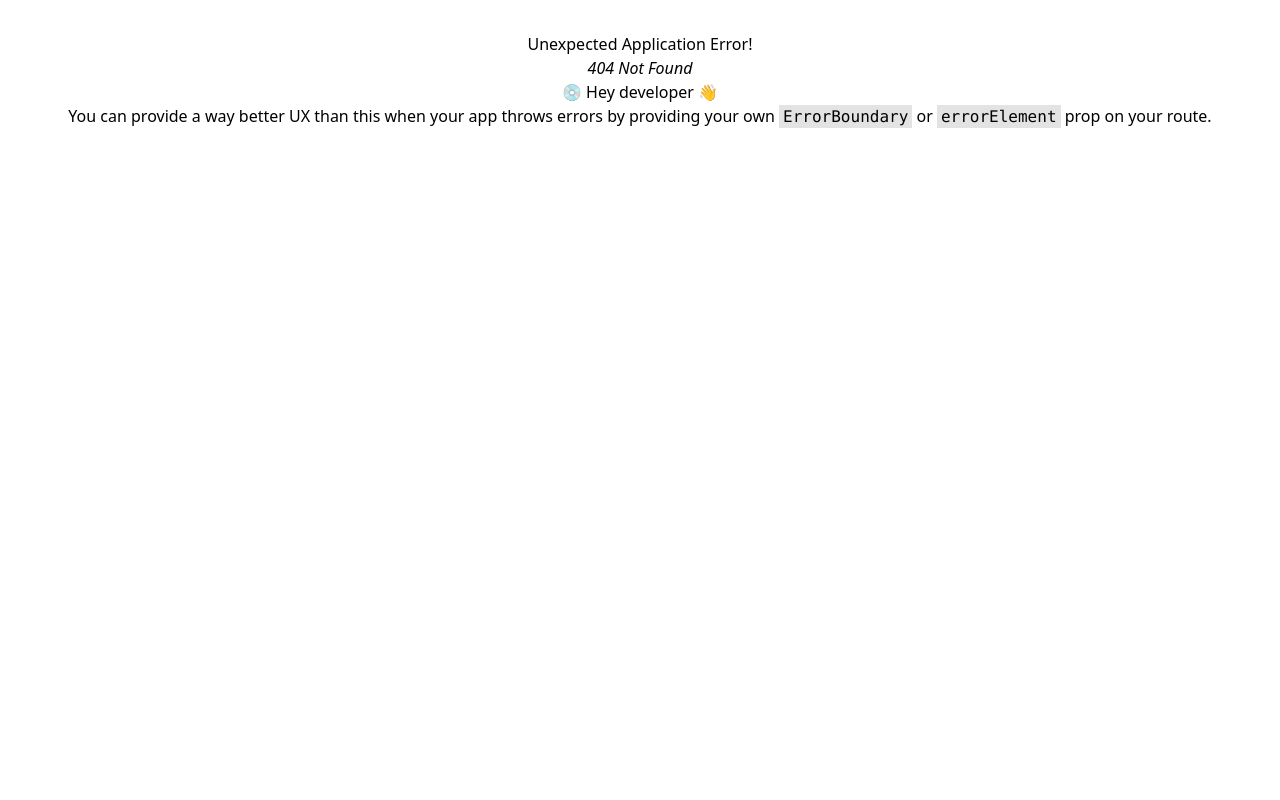
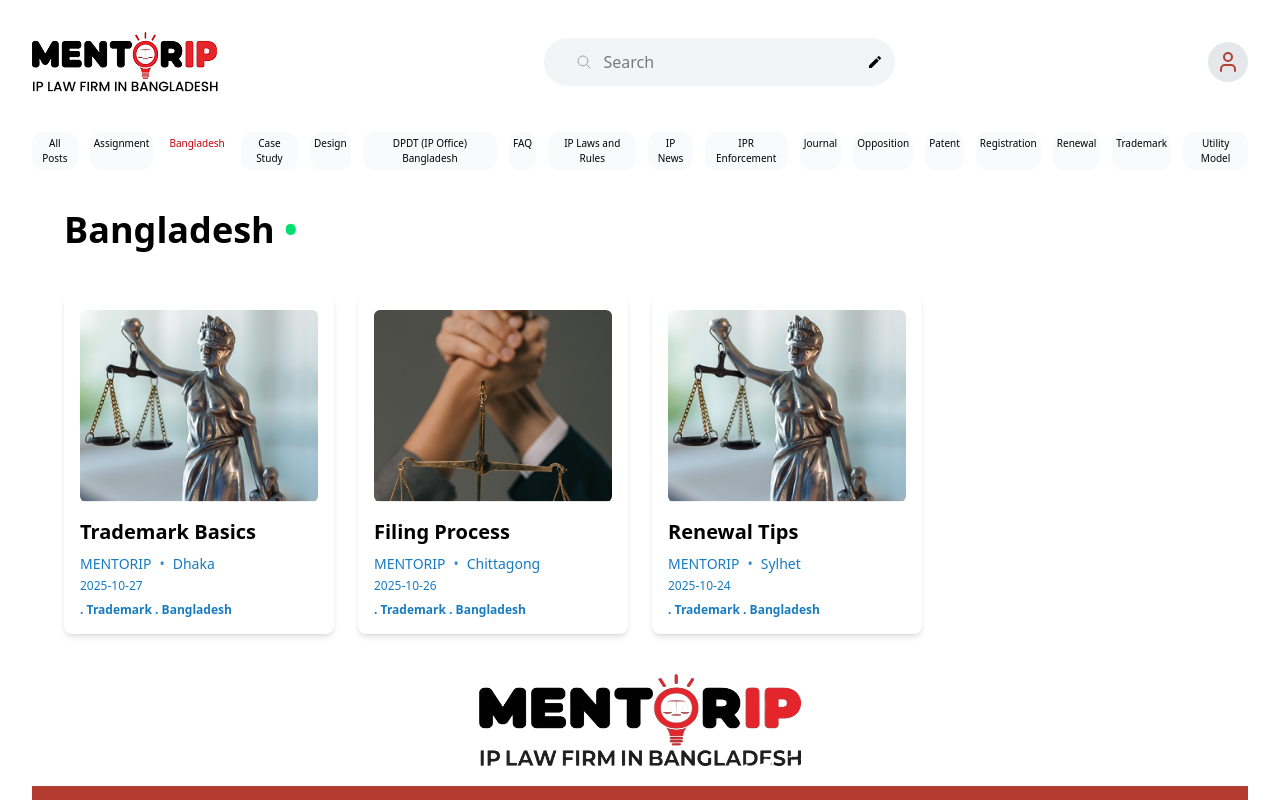
Before and after one commit to Wasifa-Tahsin/MentorIP, a React (Vite) app: page /bangladesh in a window 1280 px wide. Before the commit this address had no page. Shown: the top 800 px of the page. Built offline with nearby package versions, Linux system fonts and the light colour scheme.

Commit message:
practice

```diff
--- a/src/Components/Account/LoginToAccount.jsx
+++ b/src/Components/Account/LoginToAccount.jsx
@@ -1,9 +1,10 @@
 import React from 'react';
 import { FaEye } from 'react-icons/fa';
+import { NavLink } from 'react-router';
 
 const LoginToAccount = () => {
   return (
-    <div className=" flex justify-center items-center mt-20 px-4">
+    <div className=" flex justify-center items-center mt-20 mb-20 px-4">
       <div className="w-full max-w-md bg-white p-8 rounded-lg shadow-md">
         {/* Title */}
         <h2 className="text-2xl font-semibold text-gray-600 text-center mb-2">
@@ -43,9 +44,9 @@ const LoginToAccount = () => {
               <input type="checkbox" className="w-4 h-4" />
               Remember Password
             </label>
-            <button type="button" className="text-gray-500 hover:underline">
+            <NavLink to='/forgetPassword'><button type="button" className="text-gray-500 hover:underline">
               Forget Password?
-            </button>
+            </button></NavLink>
           </div>
 
           {/* Sign In */}
@@ -57,12 +58,12 @@ const LoginToAccount = () => {
           </button>
 
           {/* Sign Up */}
-          <button
+         <NavLink to='/registerAccount'> <button
             type="button"
             className="text-[#1D4ED8] mt-2 hover:underline"
           >
             Sign Up
-          </button>
+          </button></NavLink>
         </form>
       </div>
     </div>
--- a/src/Components/Account/Register.jsx
+++ b/src/Components/Account/Register.jsx
@@ -1,5 +1,6 @@
 import React from 'react';
 import { FaEyeSlash } from 'react-icons/fa';
+import { NavLink } from 'react-router';
 
 
 const Register = () => {
@@ -81,12 +82,12 @@ const Register = () => {
         </button>
 
         {/* Sign In Link */}
-        <button
+       <NavLink to='/login'> <button
           type="button"
           className="mt-4 text-[#1D4ED8] hover:underline"
         >
           Sign In
-        </button>
+        </button></NavLink>
 
       </form>
     </div>
--- a/src/Components/AllPAges.jsx/AssignmentPage.jsx
+++ b/src/Components/AllPAges.jsx/AssignmentPage.jsx
@@ -25,8 +25,9 @@ const AssignmentPage = () => {
 
         {/* Left Text Section */}
         <div className="text-left w-full md:w-1/2">
+        <span>5 posts</span>
           <h2 className="text-2xl sm:text-3xl md:text-4xl font-bold mb-4 text-gray-900">
-            Assignment
+            Assignment <span className="text-green-400">•</span>
           </h2>
           <p className="text-gray-700 text-[15px] sm:text-[17px] md:text-[18px] leading-relaxed">
             We provide end-to-end legal support for Trademark, Patent & Design
--- /dev/null
+++ b/src/Components/AllPAges.jsx/BangladeshPage.jsx
@@ -0,0 +1,36 @@
+import React from 'react';
+import image1 from '../../assets/image/image box (2).png';
+import image2 from '../../assets/image/image box (11).png';
+
+import image4 from '../../assets/image/image box (8).png';
+import DesignPage from '../Pages/DesignPage';
+
+const BangladeshPage = () => {
+     const cards = [
+            { image: image1, title: 'Trademark Basics', author: 'MENTORIP', location: 'Dhaka', date: '2025-10-27', category: ["Trademark", "Bangladesh"] },
+            { image: image2, title: 'Filing Process', author: 'MENTORIP', location: 'Chittagong', date: '2025-10-26', category: ["Trademark", "Bangladesh"] },
+
+            { image: image4, title: 'Renewal Tips', author: 'MENTORIP', location: 'Sylhet', date: '2025-10-24', category: ["Trademark", "Bangladesh"] },
+          ];
+    return (
+        <section className="container mx-auto px-4 sm:px-6 lg:px-8 mt-10 mb-10">
+      {/* Header */}
+      <div className="flex flex-col md:flex-row justify-between items-start md:items-center mb-8">
+        <div className="text-left max-w-lg">
+          <h2 className="text-2xl sm:text-3xl md:text-4xl font-bold mb-3">Bangladesh <span className="text-green-400">•</span></h2>
+
+        </div>
+
+      </div>
+
+      {/* Cards */}
+      <div className="grid grid-cols-1 sm:grid-cols-2 md:grid-cols-3 lg:grid-cols-4 gap-6">
+        {cards.map((card, idx) => (
+          <DesignPage key={idx} {...card} />
+        ))}
+      </div>
+    </section>
+    );
+};
+
+export default BangladeshPage;
--- a/src/Components/Header.jsx
+++ b/src/Components/Header.jsx
@@ -3,6 +3,8 @@ import headerLogo from '../assets/image/headerLogo.png'
 import { IoSearchOutline } from 'react-icons/io5';
 
 import { MdEdit } from 'react-icons/md';
+import { LuUser } from 'react-icons/lu';
+import { NavLink } from 'react-router';
 
 const Header = () => {
     return (
@@ -22,7 +24,7 @@ const Header = () => {
             </div>
 
             <div>
-                <h2 className=' bg-gray-200 text-2xl py-1 px-3 rounded-full text-[#B14034]'>F</h2>
+                <NavLink to='/login'><h2 className=' bg-gray-200 text-2xl py-2 px-2 rounded-full text-[#B14034]'><LuUser className='' /></h2></NavLink>
             </div>
         </header>
     );
--- a/src/Components/Tabs/Tab.jsx
+++ b/src/Components/Tabs/Tab.jsx
@@ -20,7 +20,7 @@ const Tab = () => {
                   to='/assignment'
                   className={({ isActive }) =>
                     `px-1 py-1 rounded-xl cursor-pointer ${
-                      isActive ? 'bg-purple-500 text-white' : 'bg-gray-50 hover:bg-purple-500 hover:text-white'
+                      isActive ? ' text-red-700' : 'bg-gray-50 hover:bg-purple-500 hover:text-white'
                     }`
                   }
                 >
@@ -31,7 +31,7 @@ const Tab = () => {
                   to='/bangladesh'
                   className={({ isActive }) =>
                     `px-1 py-1 rounded-xl cursor-pointer ${
-                      isActive ? 'bg-purple-500 text-white' : 'bg-gray-50 hover:bg-purple-500 hover:text-white'
+                      isActive ? ' text-red-700' : 'bg-gray-50 hover:bg-purple-500 hover:text-white'
                     }`
                   }
                 >
--- a/src/main.jsx
+++ b/src/main.jsx
@@ -6,10 +6,14 @@ import { createBrowserRouter } from "react-router";
 import { RouterProvider } from "react-router/dom";
 import Root from "./Components/Root/Root.jsx";
 import Home from "./Components/Home/Home.jsx";
-import Login from "./Components/Account/Login.jsx";
+
 import HomeLayout from "./Components/layout/HomeLayout.jsx";
 import Posts from "./Components/Posts/Posts.jsx";
 import AssignmentPage from "./Components/AllPAges.jsx/AssignmentPage.jsx";
+import LoginToAccount from "./Components/Account/LoginToAccount.jsx";
+import ForgetPassword from "./Components/Account/ForgetPassword.jsx";
+import Register from "./Components/Account/Register.jsx";
+import BangladeshPage from "./Components/AllPAges.jsx/BangladeshPage.jsx";
 
 const router = createBrowserRouter([
   {
@@ -21,12 +25,24 @@ const router = createBrowserRouter([
 
       {
         path: "/login",
-        Component: Login,
+        Component: LoginToAccount,
+      },
+      {
+        path:'/registerAccount',
+        Component:Register
+      },
+      {
+        path:'/forgetPassword',
+        Component:ForgetPassword
       },
       {
         path:'/assignment',
         Component:AssignmentPage
-      }
+      },
+      {
+        path:'/bangladesh',
+        Component:BangladeshPage
+      },
     ],
   },
 ]);
```
